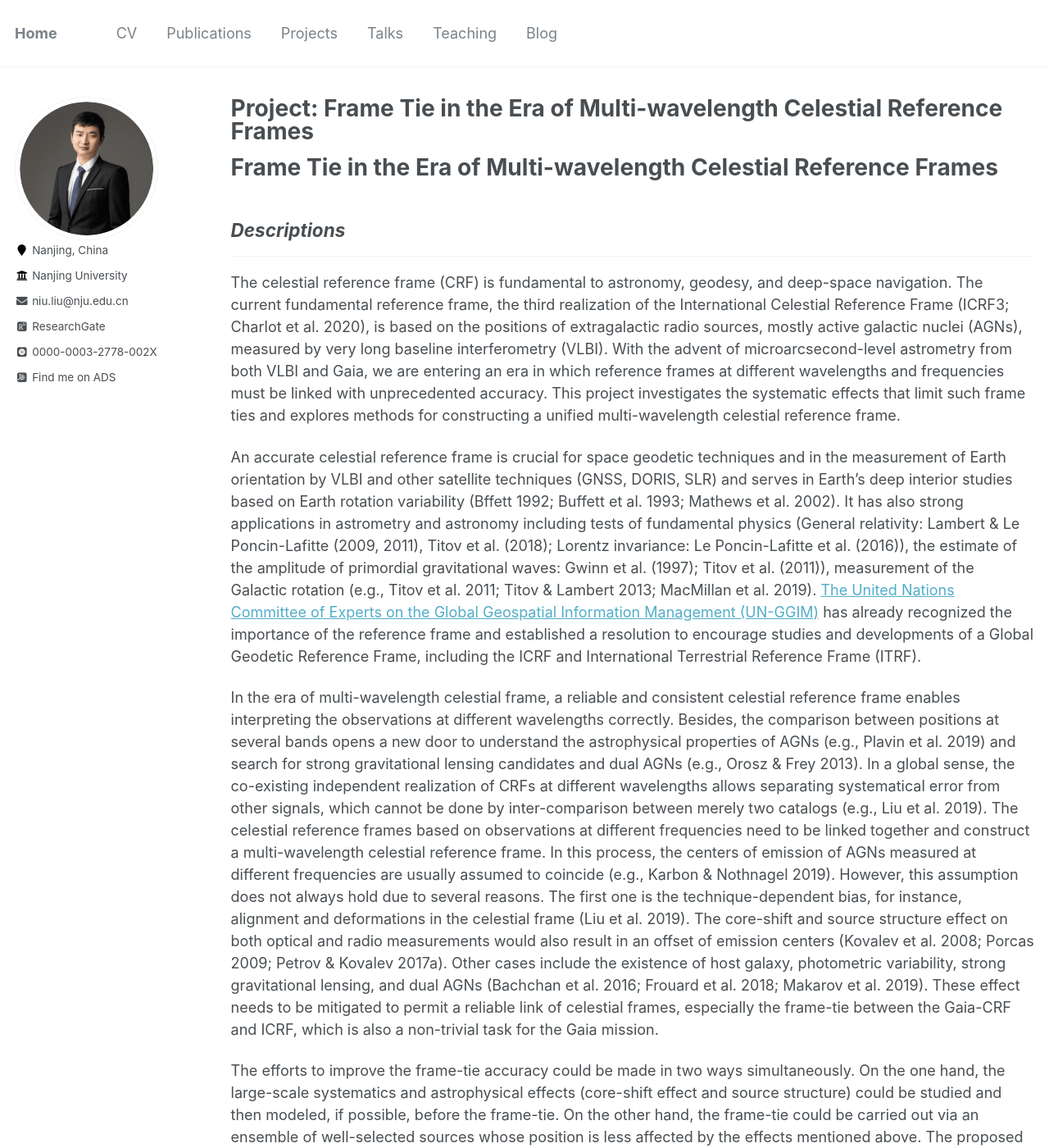
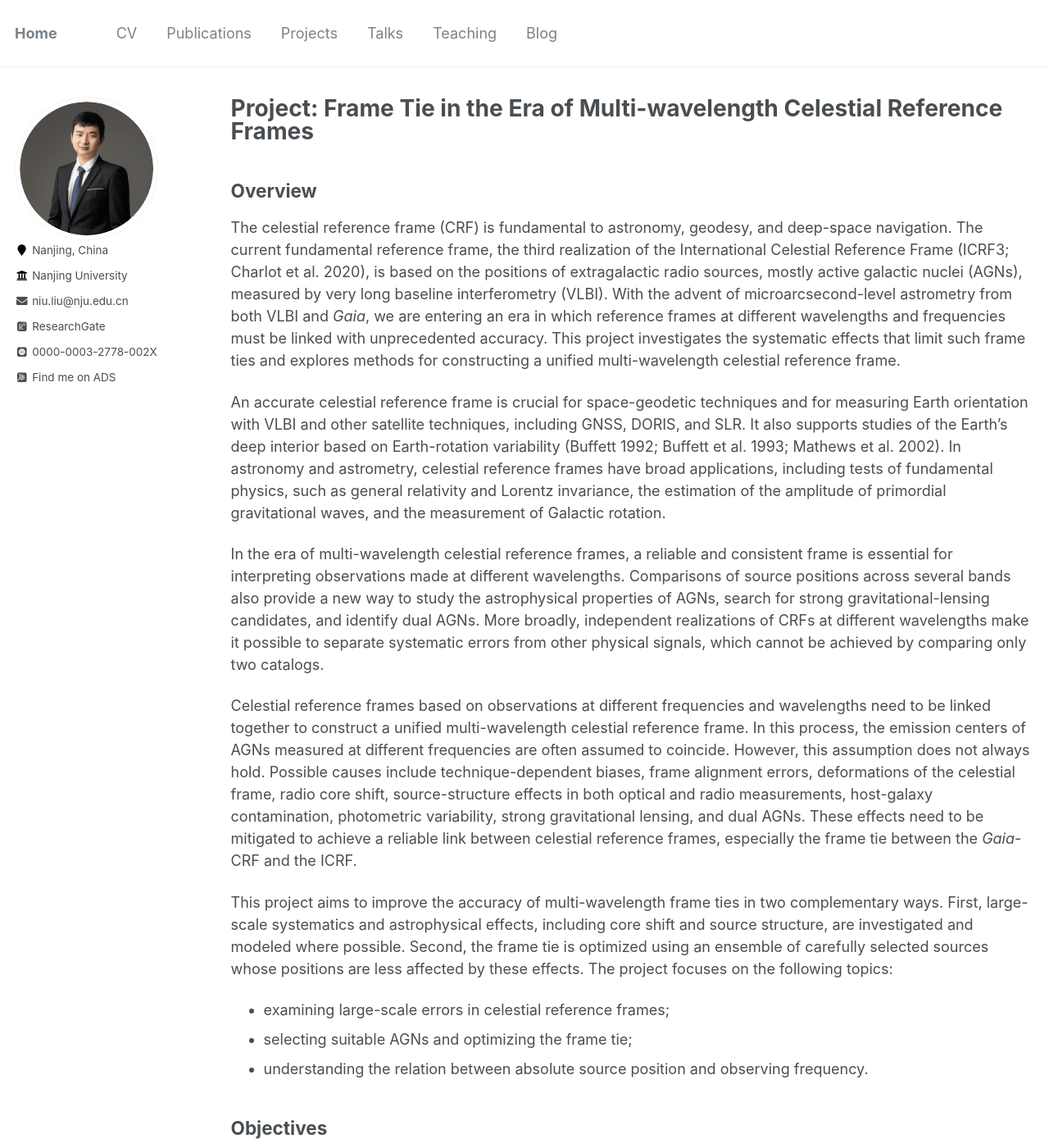
Before and after one commit to Niu-Liu/Niu-Liu.github.io, a Jekyll site: the page built from _pages/project-frame-tie-2021.md, in a window 1280 px wide and 1400 px high. Shown: the whole window at 82% size. Built offline with Jekyll 4.4.1, drawn with Linux system fonts in a browser that asks for light colours; some web fonts are replaced; some of the changed text lies outside the part shown.

Commit message:
update projects

```diff
--- a/_pages/project-frame-tie-2021.md
+++ b/_pages/project-frame-tie-2021.md
@@ -1,120 +1,48 @@
 ---
+
 layout: archive
 title: "Project: Frame Tie in the Era of Multi-wavelength Celestial Reference Frames"
 permalink: /projects/frame-tie/
 author_profile: true
+redirect_from:
+
+- /projects/project-postdoc-2021.html
+
 ---
 
-# Frame Tie in the Era of Multi-wavelength Celestial Reference Frames
+## Overview
 
-## *Descriptions*
----
+The celestial reference frame (CRF) is fundamental to astronomy, geodesy, and deep-space navigation. The current fundamental reference frame, the third realization of the International Celestial Reference Frame (ICRF3; Charlot et al. 2020), is based on the positions of extragalactic radio sources, mostly active galactic nuclei (AGNs), measured by very long baseline interferometry (VLBI). With the advent of microarcsecond-level astrometry from both VLBI and *Gaia*, we are entering an era in which reference frames at different wavelengths and frequencies must be linked with unprecedented accuracy. This project investigates the systematic effects that limit such frame ties and explores methods for constructing a unified multi-wavelength celestial reference frame.
 
-The celestial reference frame (CRF) is fundamental to astronomy, geodesy, and deep-space navigation. The current fundamental reference frame, the third realization of the International Celestial Reference Frame (ICRF3; Charlot et al. 2020), is based on the positions of extragalactic radio sources, mostly active galactic nuclei (AGNs), measured by very long baseline interferometry (VLBI). With the advent of microarcsecond-level astrometry from both VLBI and Gaia, we are entering an era in which reference frames at different wavelengths and frequencies must be linked with unprecedented accuracy. This project investigates the systematic effects that limit such frame ties and explores methods for constructing a unified multi-wavelength celestial reference frame.
+An accurate celestial reference frame is crucial for space-geodetic techniques and for measuring Earth orientation with VLBI and other satellite techniques, including GNSS, DORIS, and SLR. It also supports studies of the Earth's deep interior based on Earth-rotation variability (Buffett 1992; Buffett et al. 1993; Mathews et al. 2002). In astronomy and astrometry, celestial reference frames have broad applications, including tests of fundamental physics, such as general relativity and Lorentz invariance, the estimation of the amplitude of primordial gravitational waves, and the measurement of Galactic rotation.
 
+In the era of multi-wavelength celestial reference frames, a reliable and consistent frame is essential for interpreting observations made at different wavelengths. Comparisons of source positions across several bands also provide a new way to study the astrophysical properties of AGNs, search for strong gravitational-lensing candidates, and identify dual AGNs. More broadly, independent realizations of CRFs at different wavelengths make it possible to separate systematic errors from other physical signals, which cannot be achieved by comparing only two catalogs.
 
-An accurate celestial reference frame is crucial for space
-geodetic techniques and in the measurement of Earth orientation
-by VLBI and other satellite techniques (GNSS, DORIS, SLR)
-and serves in Earth’s deep interior studies based on Earth rotation
-variability (Bffett 1992; Buffett et al. 1993; Mathews et al.
-2002). It has also strong applications in astrometry and astronomy
-including tests of fundamental physics (General relativity:
-Lambert & Le Poncin-Lafitte (2009, 2011), Titov et al. (2018);
-Lorentz invariance: Le Poncin-Lafitte et al. (2016)), the estimate
-of the amplitude of primordial gravitational waves: Gwinn et al.
-(1997); Titov et al. (2011)), measurement of the Galactic rotation
-(e.g., Titov et al. 2011; Titov & Lambert 2013; MacMillan
-et al. 2019). [The United Nations Committee of Experts on the
-Global Geospatial Information Management (UN-GGIM)](http://ggim.un.org/knowledgebase/KnowledgebaseCategory37.aspx) has
-already recognized the importance of the reference frame and
-established a resolution to encourage studies and developments
-of a Global Geodetic Reference Frame, including the ICRF and
-International Terrestrial Reference Frame (ITRF).
+Celestial reference frames based on observations at different frequencies and wavelengths need to be linked together to construct a unified multi-wavelength celestial reference frame. In this process, the emission centers of AGNs measured at different frequencies are often assumed to coincide. However, this assumption does not always hold. Possible causes include technique-dependent biases, frame alignment errors, deformations of the celestial frame, radio core shift, source-structure effects in both optical and radio measurements, host-galaxy contamination, photometric variability, strong gravitational lensing, and dual AGNs. These effects need to be mitigated to achieve a reliable link between celestial reference frames, especially the frame tie between the *Gaia*-CRF and the ICRF.
 
-In the era of multi-wavelength celestial frame, a reliable and
-consistent celestial reference frame enables interpreting the observations at different wavelengths correctly.
-Besides, the comparison
-between positions at several bands opens a new door
-to understand the astrophysical properties of AGNs (e.g., Plavin
-et al. 2019) and search for strong gravitational lensing candidates
-and dual AGNs (e.g., Orosz & Frey 2013).
-In a global sense, the
-co-existing independent realization of CRFs at different wavelengths
-allows separating systematical error from other signals,
-which cannot be done by inter-comparison between merely two
-catalogs (e.g., Liu et al. 2019).
-The celestial reference frames based on observations at different
-frequencies need to be linked together and construct a
-multi-wavelength celestial reference frame. In this process, the
-centers of emission of AGNs measured at different frequencies
-are usually assumed to coincide (e.g., Karbon & Nothnagel
-2019). However, this assumption does not always hold due to
-several reasons. The first one is the technique-dependent bias,
-for instance, alignment and deformations in the celestial frame
-(Liu et al. 2019). The core-shift and source structure effect on
-both optical and radio measurements would also result in an offset of emission centers (Kovalev et al. 2008; Porcas 2009; Petrov
-& Kovalev 2017a). Other cases include the existence of host
-galaxy, photometric variability, strong gravitational lensing, and
-dual AGNs (Bachchan et al. 2016; Frouard et al. 2018; Makarov
-et al. 2019). These effect needs to be mitigated to permit a reliable
-link of celestial frames, especially the frame-tie between
-the Gaia-CRF and ICRF, which is also a non-trivial task for the
-Gaia mission.
+This project aims to improve the accuracy of multi-wavelength frame ties in two complementary ways. First, large-scale systematics and astrophysical effects, including core shift and source structure, are investigated and modeled where possible. Second, the frame tie is optimized using an ensemble of carefully selected sources whose positions are less affected by these effects. The project focuses on the following topics:
 
-The efforts to improve the frame-tie accuracy could be
-made in two ways simultaneously.
-On the one hand, the large-scale
-systematics and astrophysical effects (core-shift effect and
-source structure) could be studied and then modeled, if possible,
-before the frame-tie.
-On the other hand, the frame-tie could
-be carried out via an ensemble of well-selected sources whose
-position is less affected by the effects mentioned above.
-The proposed project aims to address several problems related
-to the frame-tie of the multi-wavelength reference frame,
-using the next data releases of Gaia, i.e., Gaia EDR3 and DR3,
-as well as the up-to-date VLBI solutions. These problems include
+- examining large-scale errors in celestial reference frames;
+- selecting suitable AGNs and optimizing the frame tie;
+- understanding the relation between absolute source position and observing frequency.
 
-- (i) examination of large-scale errors in the reference frames;
-- (ii) selection of suitable AGNs and optimization of the frame tie;
-- (iii) understanding relation of the absolute position and frequency
-for AGNs.
+## Objectives
 
-## *Funding*
----
+- Examine large-scale errors in celestial reference frames.
+- Select suitable AGNs and optimize the frame tie.
+- Understand the relation between absolute source position and observing frequency.
+
+## Funding
 
 [China Postdoctoral Science Foundation](https://jj.chinapostdoctor.org.cn/website/index.html)
 
-## *Keywords*
----
 
-- Celestial reference system (frame)
-- Extragalactic reference frame
-- Frame-tie
+## Related Publications
 
+1. <u>Liu N.</u>, Lambert S. B., Arias E. F., Liu J.-C., Zhu Z.
+   [Evaluation of the ICRF stability from a position time series analysis](https://ui.adsabs.harvard.edu/abs/2022A%26A...659A..75L/).
+   *Astronomy & Astrophysics*, 659, A75, 2022.
 
-## *Research Output*
----
-
-<!--</div>-->
-<div class="user-publications" >
-    <ol>
-        <!-- work on ICRF axis stability -->
-      <li>
-          <p> <u>Liu N.</u>,
-          Lambert S. B., Arias E. F., Liu J. -C., Zhu Z.,
-          <a href="{{ "/files/papers/aa42632-21.pdf" | prepend: site.baseurl | prepend: site.url }}">Evaluation of the ICRF stability from a position time series analysis</a>,
-          <i>A&amp;A</i> 659, A75 (2022).
-          </p>
-      </li>
-        <!-- work on multifrequency position comparison -->
-      <li>
-          <p> <u>Liu N.</u>,
-          Lambert S. B., Charlot P., Zhu Z., Liu J. -C., Jiang N., Wan X. -S., Ding C. -Y.,
-          <a href="{{ "/files/papers/aa38179-20.pdf" | prepend: site.baseurl | prepend: site.url }}">Comparison of multifrequency positions of extragalactic sources from ICRF3 and Gaia EDR3</a>,
-          <i>A&amp;A</i> 652, A87 (2021).
-          </p>
-      </li>
-    </ol>
-</div>
+2. <u>Liu N.</u>, Lambert S. B., Charlot P., Zhu Z., Liu J.-C., Jiang N., Wan X.-S., Ding C.-Y.
+   [Comparison of multifrequency positions of extragalactic sources from ICRF3 and *Gaia* EDR3](https://ui.adsabs.harvard.edu/abs/2021A%26A...652A..87L/).
+   *Astronomy & Astrophysics*, 652, A87, 2021.
```
Also changed, not shown: _pages/project-sou-struct-2021.md (+14 -30 lines).
